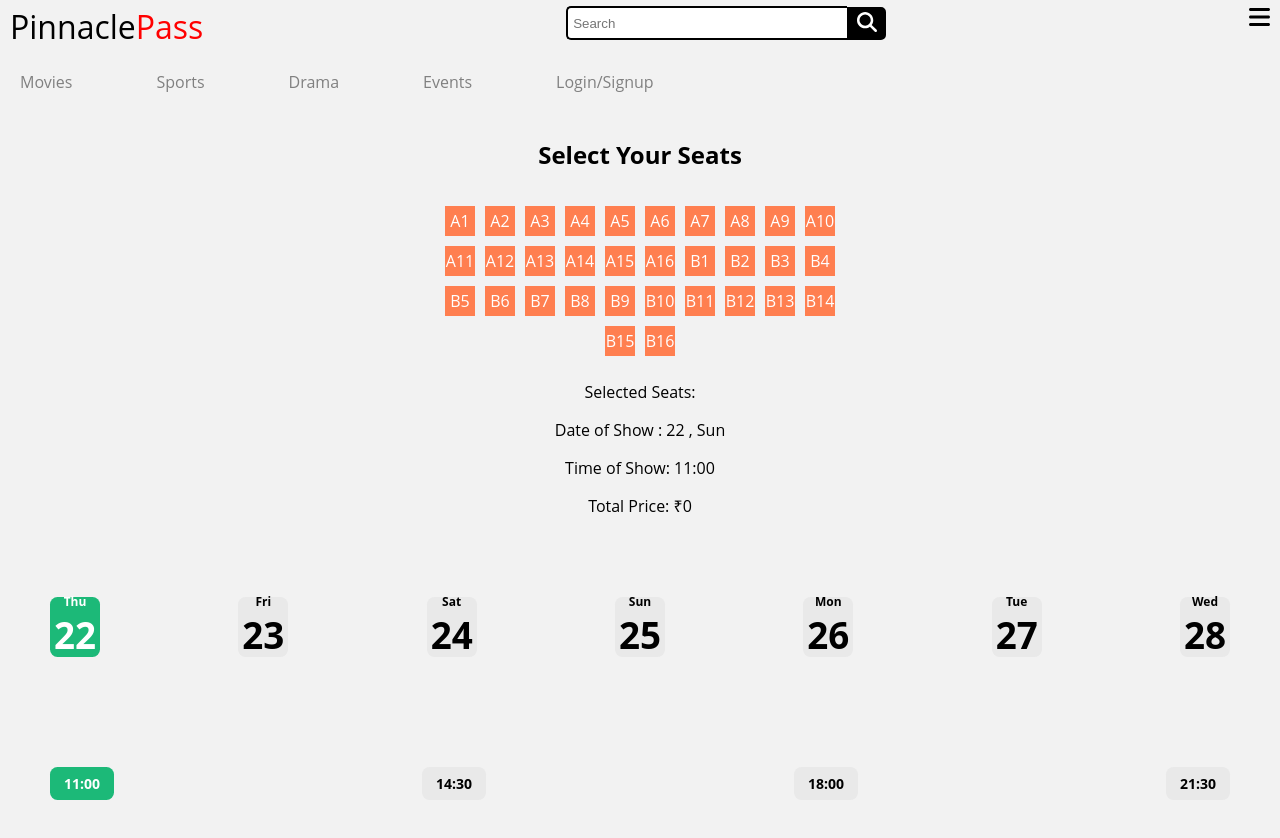
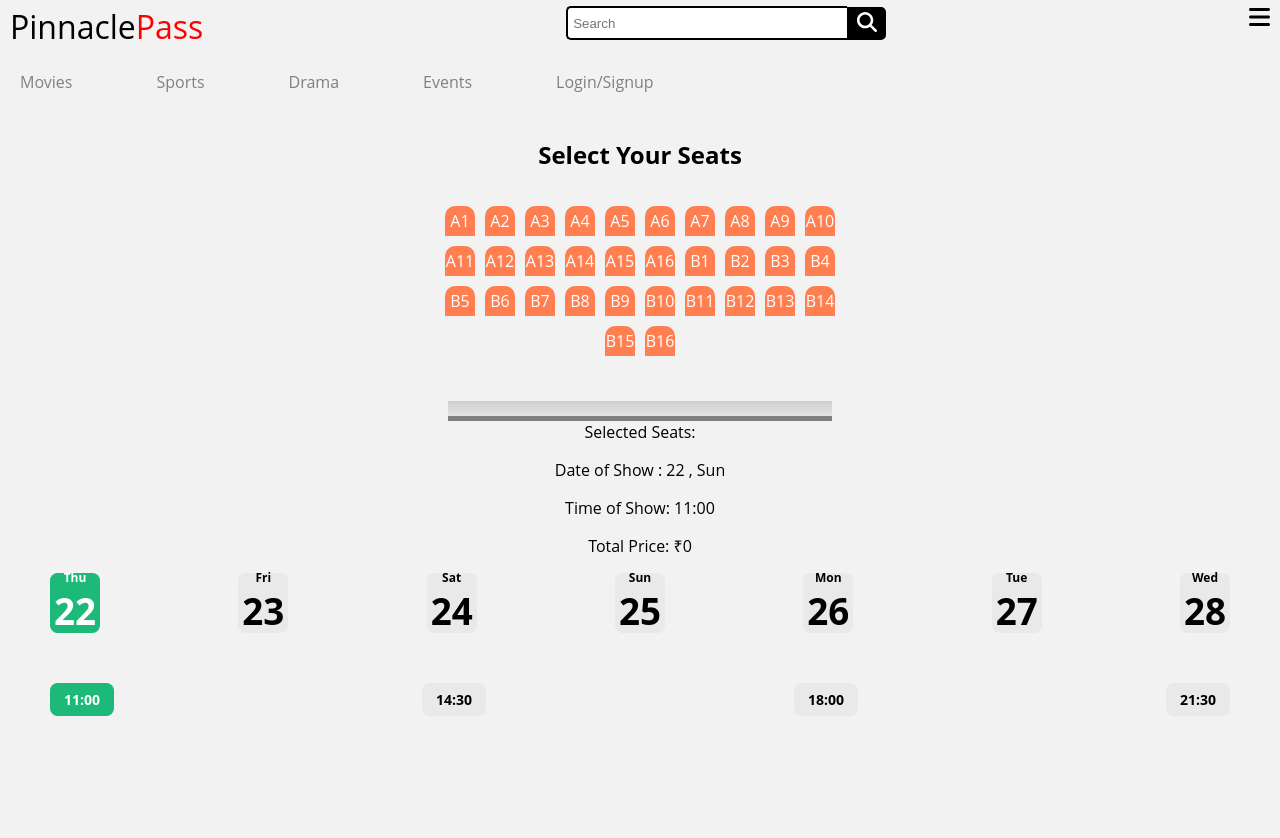
Before and after one commit to Ankur05103/PinnaclePass, a React (Create React App) app in the folder frontend/: page /seats in a window 1280 px wide. Shown: the top 838 px of the page. After the commit the page ends 800 px from the top, so only its background shows below. Built offline with nearby package versions, Linux system fonts and the light colour scheme; a small style sheet from the web is missing.

Commit message:
fixed issues in seat selection page styles

```diff
--- a/frontend/src/pages/Seating.js
+++ b/frontend/src/pages/Seating.js
@@ -102,7 +102,10 @@ const Seating = () => {
           ))}
         </div>
       </div>
-
+      <div className="seats-screen">
+        <div className="seat-screen-light"></div>
+        <div className="seat-screen-div"></div>
+      </div>
       <div className="selected-seats">
         <p>Selected Seats: {selectedSeats.join(", ")}</p>
         <p>
--- a/frontend/src/styles/Seating.css
+++ b/frontend/src/styles/Seating.css
@@ -14,6 +14,7 @@
   justify-content: center;
   margin-top: 10px;
   max-width: 400px;
+  margin-bottom: 40px;
 }
 
 .seat-row {
@@ -31,6 +32,7 @@
   align-items: center;
   justify-content: center;
   cursor: pointer;
+  border-radius: 10px 10px 0 0;
 }
 
 .seat.selected {
@@ -49,11 +51,14 @@
   flex-direction: column;
   align-items: center;
   justify-content: center;
-  margin-top: 30px;
+
+  margin: 0;
 }
 .dates {
   width: 100%;
+  height: 60px;
   display: flex;
+  margin: 0;
   align-items: center;
   justify-content: space-between;
 }
@@ -78,7 +83,6 @@
   display: flex;
   align-items: center;
   justify-content: space-between;
-  margin-top: 10px;
 }
 .time {
   font-size: 14px;
@@ -92,3 +96,33 @@
   background: rgb(28, 185, 120);
   color: white;
 }
+
+.seats-screen {
+  position: relative;
+}
+
+.seat-screen-light,
+.seat-screen-div {
+  position: absolute;
+  top: 0;
+  left: 0;
+}
+
+.seat-screen-light {
+  height: 15px;
+  width: 30%;
+  margin-left: 35%;
+  background: linear-gradient(
+    to top,
+    rgb(229, 228, 228),
+    rgba(128, 128, 128, 0.313)
+  );
+}
+
+.seat-screen-div {
+  height: 5px;
+  width: 30%;
+  margin-left: 35%;
+  background-color: grey;
+  margin-top: 15px;
+}
```
